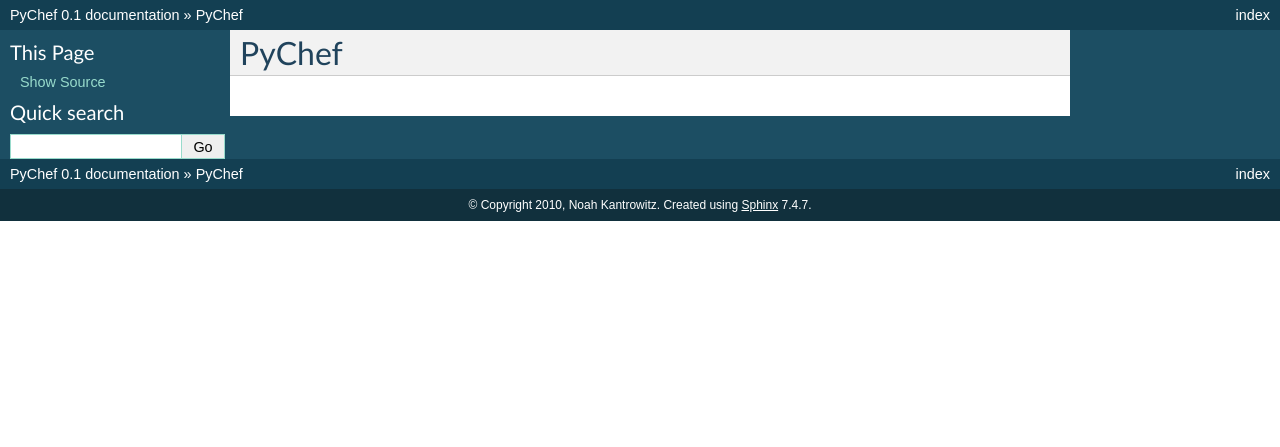
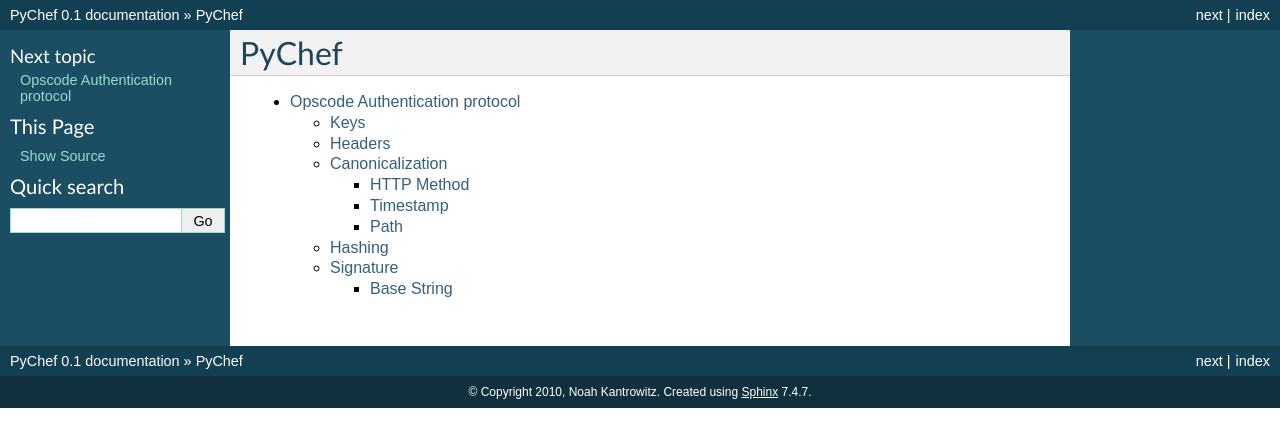
Before and after one commit to coderanger/pychef, a Sphinx documentation site: the page built from doc/index.rst, in a window 1280 px wide. Shown: the top 447 px of the page. Built offline with Sphinx 7.4.7, drawn with Linux system fonts in a browser that asks for light colours; some of the changed lines change nothing that is shown.

Commit message:
Initial version of the auth protocol docs.

```diff
--- /dev/null
+++ b/doc/auth.rst
@@ -0,0 +1,111 @@
+.. _auth:
+
+===============================
+Opscode Authentication protocol
+===============================
+
+The Opscode authentication protocol is a specification for an HTTP
+authentication method using RSA signatures. It is used with chef-server-api as
+well as the Opscode Platform service.
+
+.. _auth-keys:
+
+Keys
+====
+
+Every client to a Chef server requires an RSA private key. These are generated
+by the server (or Platform) and should be stored securely. Keys must be in PEM
+format as defined by OpenSSL.
+
+.. _auth-headers:
+
+Headers
+=======
+
+Each request must include 5 headers:
+
+X-Ops-Sign
+    Must be ``version=1.0``.
+X-Ops-Userid
+    The name of the API client.
+X-Ops-Timestamp
+    The current time. See :ref:`Timestamp <auth-canonical-timestamp>`.
+X-Ops-Content-Hash
+    The hash of the content of the request. See :ref:`Hashing <auth-hash>`.
+X-Ops-Authorization-$N
+    The lines of the RSA signature. See :ref:`Signature <auth-sign>`.
+
+.. _auth-canonical:
+
+Canonicalization
+================
+
+Rules for canonicalizing request data.
+
+.. _auth-canonical-method:
+
+HTTP Method
+-----------
+
+HTTP methods must be capitalized. Examples::
+
+    GET
+    POST
+
+.. _auth-canonical-timestamp:
+
+Timestamp
+---------
+
+All timestamps must in `ISO 8601`__ format using ``T`` as the separator. The
+timezone must be UTC, using ``Z`` as the indicator. Examples::
+
+    2010-12-04T15:47:49Z
+
+__ http://en.wikipedia.org/wiki/ISO_8601
+
+.. _auth-canonical-path:
+
+Path
+----
+
+The path component of the URL must not have consecutive ``/`` characters. If
+it is not the root path (``^/$``), it must not end with a ``/`` character.
+Example::
+
+    /
+    /nodes
+    /nodes/example.com
+
+.. _auth-hash:
+
+Hashing
+=======
+
+All hashes are Base64-encoded SHA1. The Base64 text must have line-breaks
+every 60 characters. The Bas66 alphabet must be the standard alphabet
+defined in `RFC 3548`__ (``+/=``).
+
+__ http://tools.ietf.org/html/rfc3548.html
+
+.. _auth-sign:
+
+Signature
+=========
+
+The ``X-Ops-Authorization-$N`` headers must be a Base64 hash of the output
+of ``RSA_private_encrypt``. Each line of the Base64 output is a new header,
+with the numbering starting at 1.
+
+Base String
+-----------
+
+The signature base string is defined as::
+
+    Method:<HTTP method>\n
+    Hashed Path:<hashed path>\n
+    X-Ops-Content-Hash:<hashed_body>\n
+    X-Ops-Timestamp:<timestamp>\n
+    X-Ops-UserId:<client name>
+
+All values must be canonicalized using the above rules.
--- a/doc/index.rst
+++ b/doc/index.rst
@@ -1,2 +1,6 @@
 PyChef
 ======
+
+.. toctree::
+
+    auth
```
